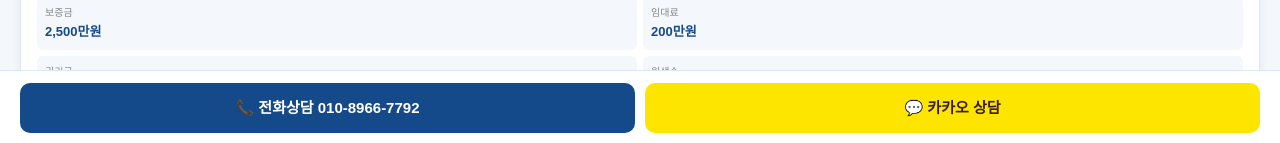
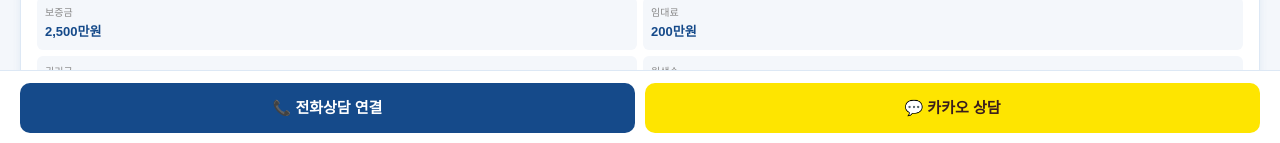
Before and after one commit to oneacademy0522/oneacademy-app, a Next.js app: page / in a window 1280 px wide. Shown: the part 655-798 px from the top of the page. Built offline with nearby package versions, Linux system fonts and the light colour scheme.

Commit message:
하단버튼 수정

```diff
--- a/app/page.tsx
+++ b/app/page.tsx
@@ -206,20 +206,20 @@ export default function Home() {
       <div style={{ height: '80px' }} />
 
       {/* 하단 고정 버튼 */}
-      <div style={{
+ <div style={{
         position: 'fixed', bottom: 0, left: 0, right: 0,
         background: 'white', borderTop: '1px solid #dde8f5',
-        padding: '12px 20px', display: 'flex', gap: '10px',
+        padding: '12px 20px', display: 'flex', gap: '10px', alignItems: 'stretch',
       }}>
         <a href="tel:010-8966-7792" style={{
           flex: 1, background: PRIMARY_DARK, color: 'white', padding: '14px',
           borderRadius: '10px', textAlign: 'center', textDecoration: 'none',
-          fontWeight: '700', fontSize: '15px',
-        }}>📞 전화상담 010-8966-7792</a>
+          fontWeight: '700', fontSize: '15px', display: 'flex', alignItems: 'center', justifyContent: 'center',
+        }}>📞 전화상담 연결</a>
         <a href="https://open.kakao.com/o/s6fASXti" target="_blank" rel="noopener noreferrer" style={{
           flex: 1, background: '#FEE500', color: '#3A1D1D', padding: '14px',
           borderRadius: '10px', textAlign: 'center', textDecoration: 'none',
-          fontWeight: '700', fontSize: '15px',
+          fontWeight: '700', fontSize: '15px', display: 'flex', alignItems: 'center', justifyContent: 'center',
         }}>💬 카카오 상담</a>
       </div>
 
```
